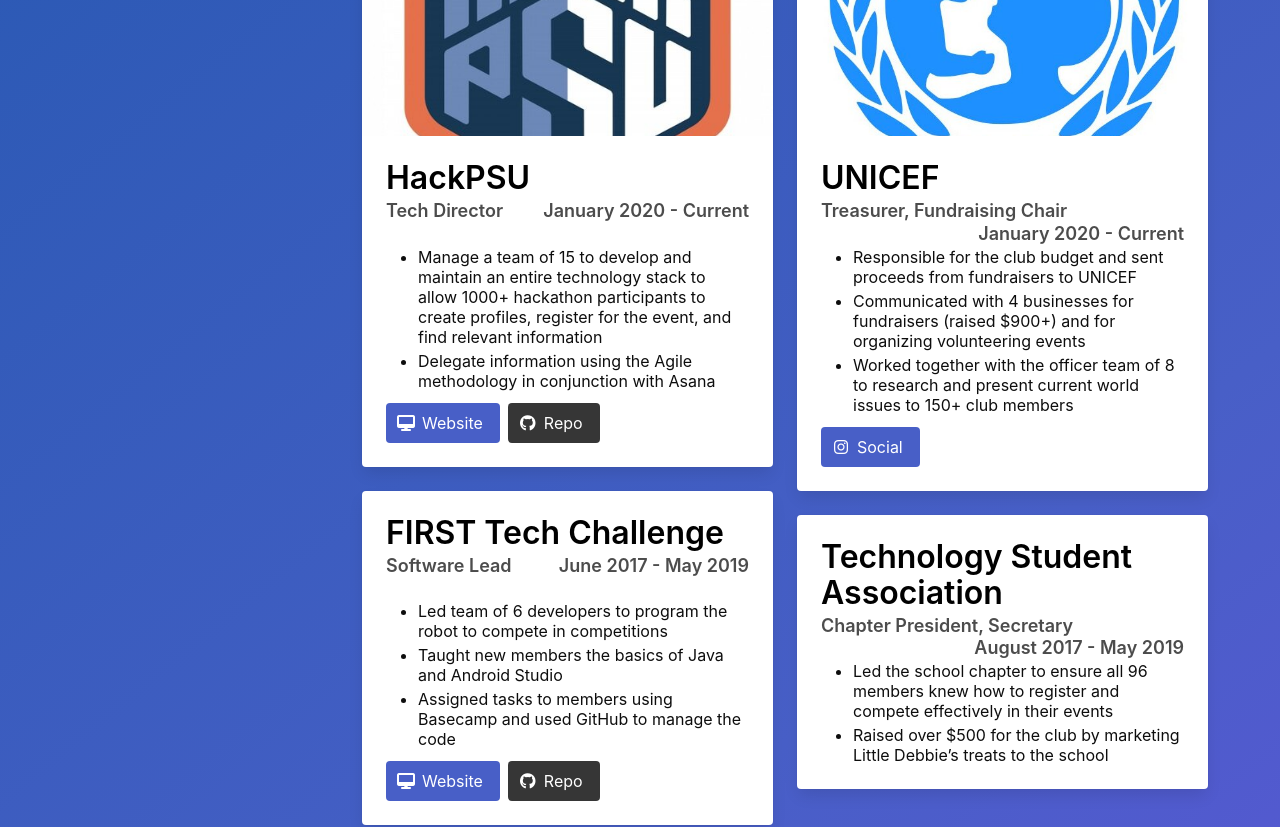
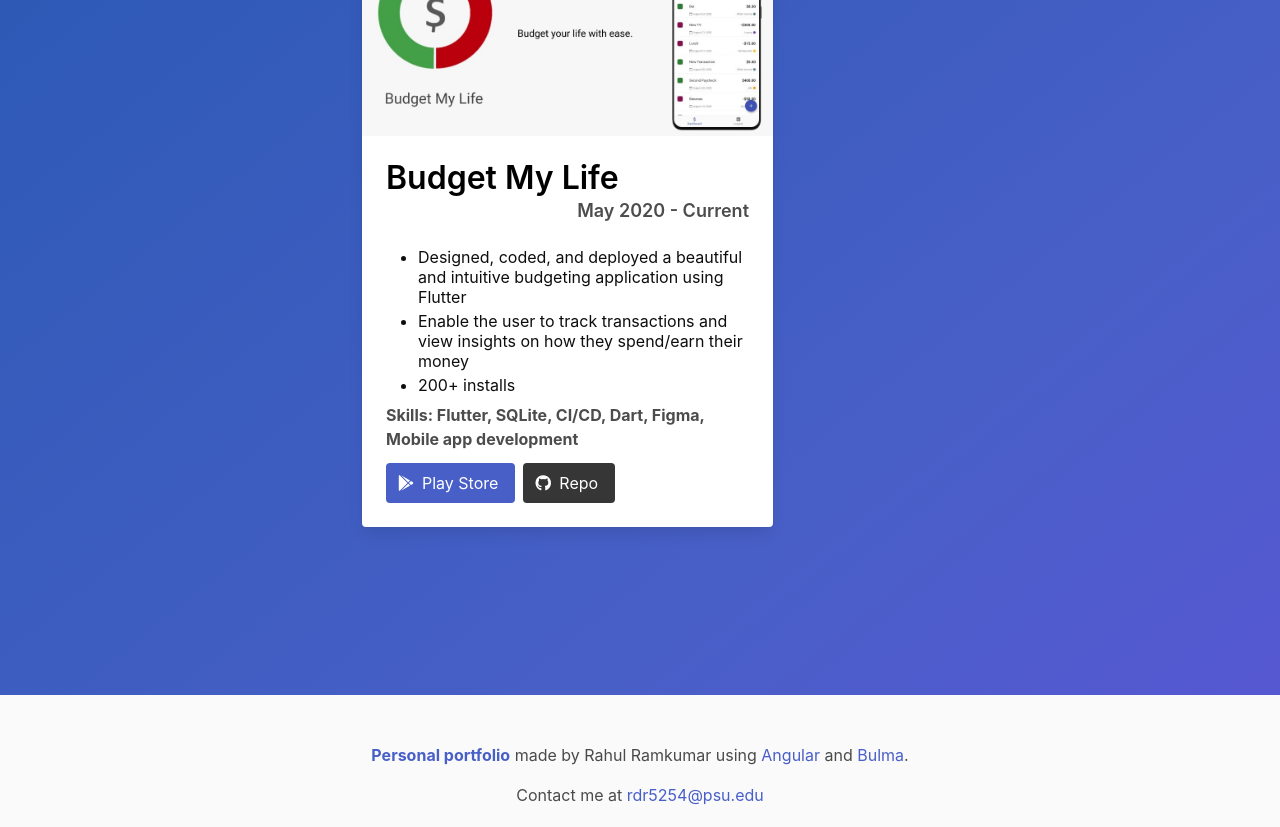
Before and after one commit to rsquared226/rsquared226.github.io, an Angular app: page / in a window 1280 px wide. Shown: the part 2220-3047 px from the top of the page. Built offline with nearby package versions, Linux system fonts and the light colour scheme.

Commit message:
Add Budget My Life

```diff
--- a/src/app/experience/experience.component.ts
+++ b/src/app/experience/experience.component.ts
@@ -16,55 +16,20 @@
 export class ExperienceComponent implements OnInit {
   readonly infoCardDetails: InfoCardDetails[] = [
     {
-      imageUrl: '/assets/images/HackPSU.jpg',
-      title: 'HackPSU',
-      role: 'Tech Director',
-      dates: 'January 2020 - Current',
+      imageUrl: '/assets/images/budgetmylife.jpg',
+      title: 'Budget My Life',
+      dates: 'May 2020 - Current',
       descriptionPoints: [
-        'Manage a team of 15 to develop and maintain an entire technology stack to allow 1000+ hackathon participants to create profiles, register for the event, and find relevant information',
-        'Delegate information using the Agile methodology in conjunction with Asana',
+        'Designed, coded, and deployed a beautiful and intuitive budgeting application using Flutter',
+        'Enable the user to track transactions and view insights on how they spend/earn their money',
+        '200+ installs',
       ],
-      generalLink: 'https://hackpsu.org/',
-      generalLinkName: 'Website',
-      generalFaIcon: 'fas fa-desktop',
-      githubLink: 'https://github.com/Hack-PSU',
-    },
-    {
-      imageUrl: '/assets/images/unicef.jpg',
-      title: 'UNICEF',
-      role: 'Treasurer, Fundraising Chair',
-      dates: 'January 2020 - Current',
-      descriptionPoints: [
-        'Responsible for the club budget and sent proceeds from fundraisers to UNICEF',
-        'Communicated with 4 businesses for fundraisers (raised $900+) and for organizing volunteering events',
-        'Worked together with the officer team of 8 to research and present current world issues to 150+ club members',
-      ],
-      generalLink: 'https://www.instagram.com/unicefpennstate/',
-      generalLinkName: 'Social',
-      generalFaIcon: 'fab fa-instagram',
-    },
-    {
-      title: 'FIRST Tech Challenge',
-      role: 'Software Lead',
-      dates: 'June 2017 - May 2019',
-      descriptionPoints: [
-        'Led team of 6 developers to program the robot to compete in competitions',
-        'Taught new members the basics of Java and Android Studio',
-        'Assigned tasks to members using Basecamp and used GitHub to manage the code',
-      ],
-      generalLink: 'http://www.pacar-robotics.org/',
-      generalLinkName: 'Website',
-      generalFaIcon: 'fas fa-desktop',
-      githubLink: 'https://github.com/pacar-robotics',
-    },
-    {
-      title: 'Technology Student Association',
-      role: 'Chapter President, Secretary',
-      dates: 'August 2017 - May 2019',
-      descriptionPoints: [
-        'Led the school chapter to ensure all 96 members knew how to register and compete effectively in their events',
-        'Raised over $500 for the club by marketing Little Debbie’s treats to the school',
-      ],
+      generalLink:
+        'https://play.google.com/store/apps/details?id=rsquared226.budget_my_life',
+      generalLinkName: 'Play Store',
+      generalFaIcon: 'fab fa-google-play',
+      githubLink: 'https://github.com/rsquared226/budget_my_life',
+      skills: 'Flutter, SQLite, CI/CD, Dart, Figma, Mobile app development',
     },
   ];
 
```
Also changed, not shown: src/assets/images/budgetmylife.jpg (added).
